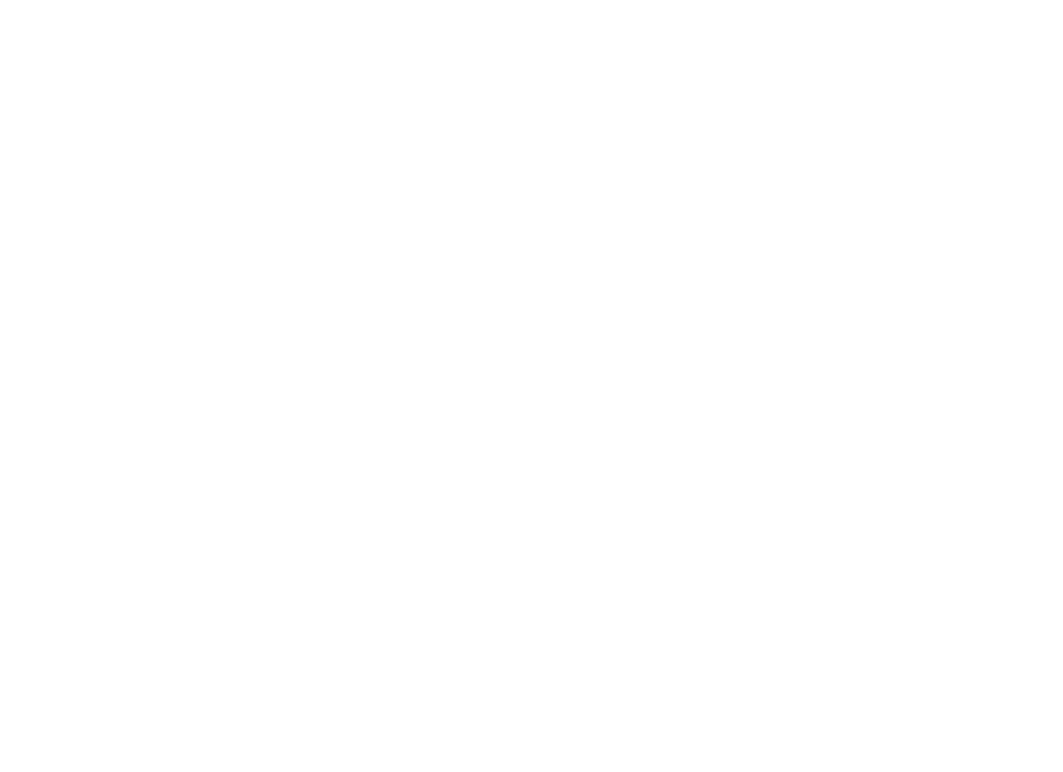
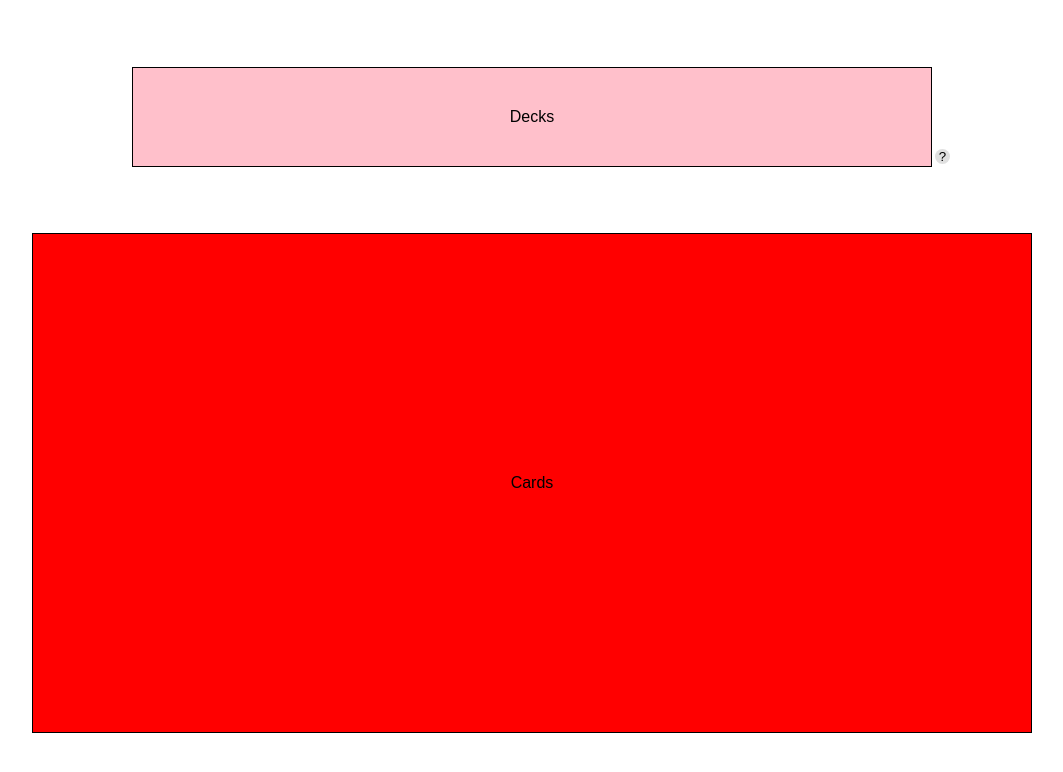
Before and after one commit to lam-garr/CCG-Sample, a React (Create React App) app in the folder client/: page /collection in a window 1280 px wide. Before the commit this address had no page. Shown: the top 772 px of the page, without its empty margins (108-1171 px from the left). Built offline with nearby package versions, Linux system fonts and the light colour scheme.

Commit message:
Add collection page

```diff
--- a/client/src/App.tsx
+++ b/client/src/App.tsx
@@ -3,6 +3,7 @@
 import LoginPage from "./pages/Login";
 import SignupPage from "./pages/Signup";
 import HomePage from "./pages/Home";
+import Collection from "./pages/Collection";
 import GameBoard from "./pages/GameBoard";
 import Protected from "./pages/Protected";
 import Authorized from "./pages/Authorized";
@@ -13,6 +14,7 @@
     <BrowserRouter>
       <Routes>
         <Route element={<Protected/>}>
+          <Route path="/collection" element={<Collection/>}></Route>
           <Route path="/play" element={<GameBoard/>}></Route>
         </Route>
         <Route element={<Authorized/>}>
--- /dev/null
+++ b/client/src/pages/Collection.tsx
@@ -0,0 +1,18 @@
+import React, { useState, useEffect } from "react";
+import "../styles/Collection.css";
+
+function Collection(){
+    return(
+        <main className="collection-content">
+            <section className="collection-section-one">
+                <div>Decks</div>
+                <button className="collection-help-btn">?</button>
+            </section>
+            <section className="collection-section-two">
+                <div>Cards</div>
+            </section>
+        </main>
+    )
+}
+
+export default Collection;
--- /dev/null
+++ b/client/src/styles/Collection.css
@@ -0,0 +1,44 @@
+.collection-content{
+    display: flex;
+    flex-direction: column;
+    justify-content: space-evenly;
+    align-items: center;
+    height: 100vh;
+    width: 100vw;
+}
+
+.collection-section-one{
+    display: flex;
+    flex-direction: column;
+    justify-content: center;
+    align-items: center;
+    height: 100px;
+    width: 800px;
+    background-color: pink;
+    position: relative;
+    border: 1px solid black;
+}
+
+.collection-section-two{
+    display: flex;
+    flex-direction: column;
+    justify-content: center;
+    align-items: center;
+    height: 500px;
+    width: 1000px;
+    background-color: red;
+    border: 1px solid black;
+}
+
+.collection-help-btn{
+    width: 15px;
+    height: 15px;
+    cursor: pointer;
+    border: none;
+    margin: 2px;
+    border-radius: 50%;
+    background-color: rgb(224, 224, 224);
+    position: absolute;
+    right: -21px;
+    bottom: 0;
+}
```
Also changed, not shown: 1 other file (tests, documents, lock files or other folders).
